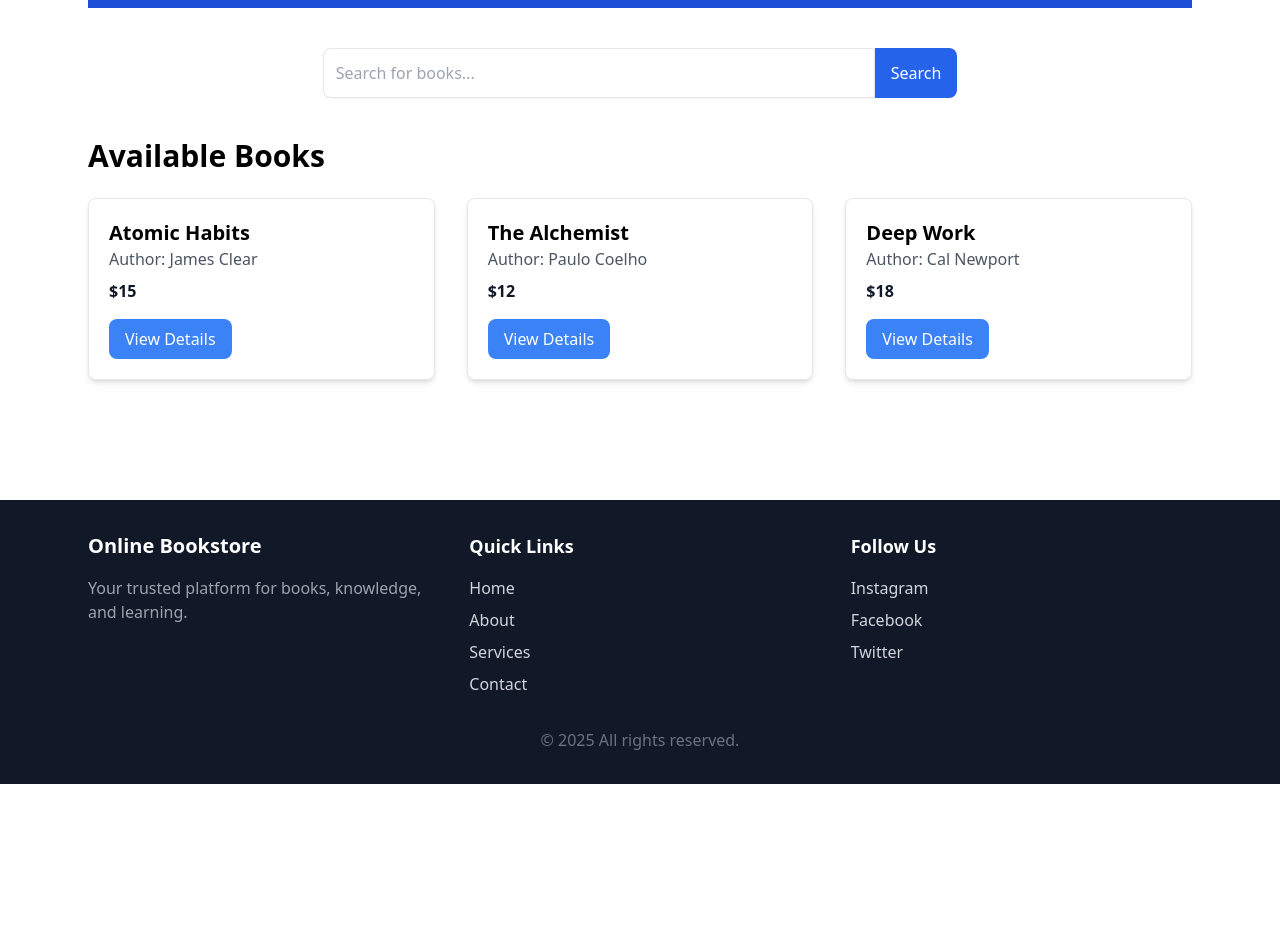
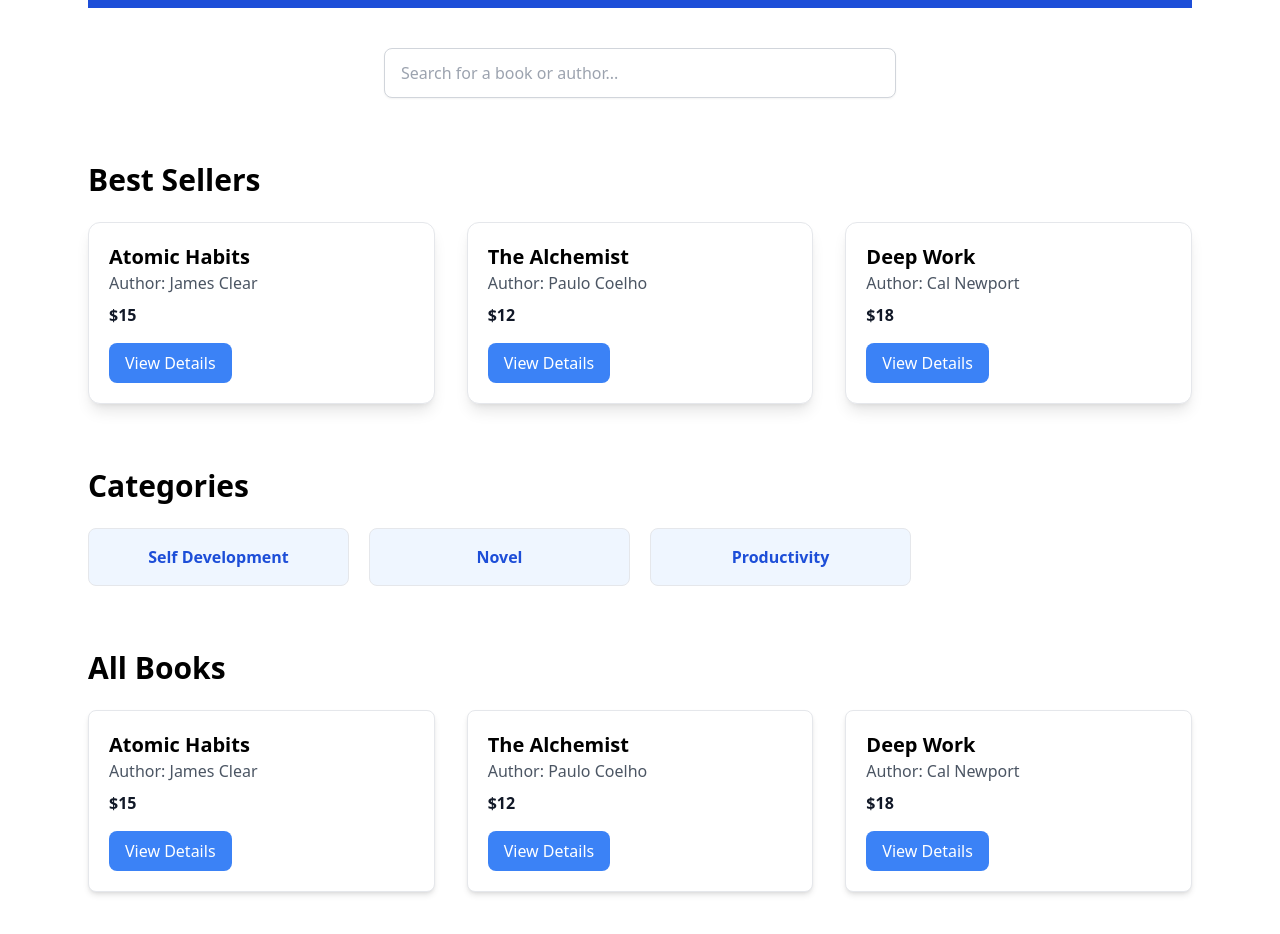
Before and after one commit to rimaejel143/online-bookstore, a React (Create React App) app: page / in a window 1280 px wide. Shown: the part 420-1354 px from the top of the page. Before the commit the page ends 1204 px from the top, so only its background shows below. Built offline with nearby package versions, Linux system fonts and the light colour scheme.

Commit message:
update files

```diff
--- a/src/App.js
+++ b/src/App.js
@@ -7,6 +7,8 @@
 import Services from "./pages/Services";
 import Contact from "./pages/Contact";
 import BookDetails from "./pages/BookDetails";
+import BestSellers from "./pages/BestSellers";
+import Categories from "./pages/Categories";
 
 function App() {
   return (
@@ -20,6 +22,8 @@
           <Route path="/services" element={<Services />} />
           <Route path="/contact" element={<Contact />} />
           <Route path="/books/:id" element={<BookDetails />} />
+          <Route path="/bestsellers" element={<BestSellers />} />
+          <Route path="/categories" element={<Categories />} />
         </Routes>
       </div>
 
--- a/src/components/SearchBar.jsx
+++ b/src/components/SearchBar.jsx
@@ -1,17 +1,22 @@
-import React from "react";
+import React, { useState } from "react";
 
 function SearchBar({ onSearch }) {
+  const [text, setText] = useState("");
+
+  const handleInput = (e) => {
+    setText(e.target.value);
+    onSearch(e.target.value); // send search text to Home page
+  };
+
   return (
-    <div className="flex justify-center mt-10">
+    <div className="mt-10 mb-8 flex justify-center">
       <input
         type="text"
-        placeholder="Search for books..."
-        className="w-1/2 p-3 border rounded-l-lg shadow-sm"
-        onChange={(e) => onSearch(e.target.value)}
+        value={text}
+        onChange={handleInput}
+        placeholder="Search for a book or author..."
+        className="w-full max-w-lg px-4 py-3 border border-gray-300 rounded-lg shadow-sm focus:outline-none focus:ring-2 focus:ring-blue-400"
       />
-      <button className="px-4 bg-blue-600 text-white rounded-r-lg">
-        Search
-      </button>
     </div>
   );
 }
--- a/src/data/Books.js
+++ b/src/data/Books.js
@@ -4,6 +4,7 @@
     title: "Atomic Habits",
     author: "James Clear",
     price: 15,
+    category: "Self Development",
     description: "A personal framework for building good habits.",
   },
   {
@@ -11,6 +12,7 @@
     title: "The Alchemist",
     author: "Paulo Coelho",
     price: 12,
+    category: "Novel",
     description: "A story about following your dreams.",
   },
   {
@@ -18,8 +20,8 @@
     title: "Deep Work",
     author: "Cal Newport",
     price: 18,
+    category: "Productivity",
     description: "A guide to focused success in a distracted world.",
   },
 ];
-
 export default books;
--- /dev/null
+++ b/src/pages/BestSellers.jsx
@@ -0,0 +1,32 @@
+import books from "../data/Books";
+import { Link } from "react-router-dom";
+
+function BestSellers() {
+  // نجرب نعتبر أول 3 كتب "Best Sellers"
+  const best = books.slice(0, 3);
+
+  return (
+    <div className="max-w-6xl mx-auto px-6 py-20">
+      <h1 className="text-4xl font-bold mb-10">🔥 Best Sellers</h1>
+
+      <div className="grid grid-cols-1 sm:grid-cols-2 md:grid-cols-3 gap-8">
+        {best.map((book) => (
+          <div className="bg-white shadow-lg p-6 rounded-xl border hover:shadow-2xl transition">
+            <h2 className="text-2xl font-semibold">{book.title}</h2>
+            <p className="text-gray-600">Author: {book.author}</p>
+            <p className="text-blue-700 font-bold mt-3">${book.price}</p>
+
+            <Link
+              to={`/books/${book.id}`}
+              className="inline-block mt-4 bg-blue-600 text-white px-4 py-2 rounded-lg hover:bg-blue-700"
+            >
+              Details
+            </Link>
+          </div>
+        ))}
+      </div>
+    </div>
+  );
+}
+
+export default BestSellers;
--- a/src/pages/BookDetails.jsx
+++ b/src/pages/BookDetails.jsx
@@ -9,7 +9,7 @@
     return <h1 className="text-center text-2xl mt-20">Book not found</h1>;
 
   return (
-    <div className="max-w-3xl mx-auto px-6 py-12">
+    <div className="max-w-4xl mx-auto px-6 py-20">
       <h1 className="text-4xl font-bold">{book.title}</h1>
       <p className="text-gray-600 mt-2">Author: {book.author}</p>
       <p className="text-2xl font-semibold mt-4">${book.price}</p>
--- /dev/null
+++ b/src/pages/Categories.jsx
@@ -0,0 +1,25 @@
+import books from "../data/Books";
+
+function Categories() {
+  // استخراج كل الكاتيجوريز من الكتب
+  const categories = [...new Set(books.map((b) => b.category || "General"))];
+
+  return (
+    <div className="max-w-6xl mx-auto px-6 py-20">
+      <h1 className="text-4xl font-bold mb-10">📚 Categories</h1>
+
+      <div className="grid grid-cols-2 sm:grid-cols-3 md:grid-cols-4 gap-6">
+        {categories.map((cat) => (
+          <div
+            key={cat}
+            className="bg-blue-50 text-blue-700 font-semibold p-6 rounded-xl border hover:bg-blue-100 hover:shadow-lg cursor-pointer transition text-center"
+          >
+            {cat}
+          </div>
+        ))}
+      </div>
+    </div>
+  );
+}
+
+export default Categories;
--- a/src/pages/Home.jsx
+++ b/src/pages/Home.jsx
@@ -1,21 +1,40 @@
+import { useState } from "react";
 import Hero from "../components/Hero";
 import SearchBar from "../components/SearchBar";
 import books from "../data/Books";
 import { Link } from "react-router-dom";
 
 function Home() {
+  const [filteredBooks, setFilteredBooks] = useState(books);
+
+  const handleSearch = (text) => {
+    const results = books.filter(
+      (book) =>
+        book.title.toLowerCase().includes(text.toLowerCase()) ||
+        book.author.toLowerCase().includes(text.toLowerCase())
+    );
+    setFilteredBooks(results);
+  };
+
+  // Extract categories dynamically
+  const categories = [...new Set(books.map((b) => b.category || "General"))];
+
   return (
     <div className="max-w-6xl mx-auto px-6 py-10">
+      {/* ================= HERO SECTION ================= */}
       <Hero />
-      <SearchBar />
 
-      <h2 className="text-3xl font-bold mt-10 mb-6">Available Books</h2>
+      {/* ================= SEARCH BAR ================= */}
+      <SearchBar onSearch={handleSearch} />
+
+      {/* ================= BEST SELLERS ================= */}
+      <h2 className="text-3xl font-bold mt-16 mb-6"> Best Sellers</h2>
 
       <div className="grid grid-cols-1 sm:grid-cols-2 md:grid-cols-3 gap-8">
-        {books.map((book) => (
+        {filteredBooks.slice(0, 3).map((book) => (
           <div
             key={book.id}
-            className="bg-white shadow-md rounded-lg p-5 border"
+            className="bg-white shadow-lg rounded-xl p-5 border hover:shadow-2xl transition duration-300"
           >
             <h3 className="text-xl font-semibold">{book.title}</h3>
             <p className="text-gray-600">Author: {book.author}</p>
@@ -23,7 +42,48 @@
 
             <Link
               to={`/books/${book.id}`}
-              className="inline-block mt-4 bg-blue-500 text-white px-4 py-2 rounded-lg"
+              className="inline-block mt-4 bg-blue-500 hover:bg-blue-600 text-white px-4 py-2 rounded-lg transition"
+            >
+              View Details
+            </Link>
+          </div>
+        ))}
+      </div>
+
+      {/* ================= CATEGORIES ================= */}
+      <h2 className="text-3xl font-bold mt-16 mb-6"> Categories</h2>
+
+      <div className="grid grid-cols-2 sm:grid-cols-3 md:grid-cols-4 gap-5">
+        {categories.map((cat) => (
+          <div
+            key={cat}
+            className="bg-blue-50 text-blue-700 font-semibold py-4 rounded-lg text-center border hover:bg-blue-100 cursor-pointer transition"
+          >
+            {cat}
+          </div>
+        ))}
+      </div>
+
+      {/* ================= ALL BOOKS SECTION ================= */}
+      <h2 className="text-3xl font-bold mt-16 mb-6"> All Books</h2>
+
+      {filteredBooks.length === 0 && (
+        <p className="text-gray-600 text-lg">No books found.</p>
+      )}
+
+      <div className="grid grid-cols-1 sm:grid-cols-2 md:grid-cols-3 gap-8 mb-20">
+        {filteredBooks.map((book) => (
+          <div
+            key={book.id}
+            className="bg-white shadow-md rounded-lg p-5 border hover:shadow-xl transition"
+          >
+            <h3 className="text-xl font-semibold">{book.title}</h3>
+            <p className="text-gray-600">Author: {book.author}</p>
+            <p className="text-gray-900 font-bold mt-2">${book.price}</p>
+
+            <Link
+              to={`/books/${book.id}`}
+              className="inline-block mt-4 bg-blue-500 hover:bg-blue-600 text-white px-4 py-2 rounded-lg"
             >
               View Details
             </Link>
--- a/src/pages/Services.jsx
+++ b/src/pages/Services.jsx
@@ -1,4 +1,4 @@
-import React from 'react'
+import React from "react";
 
 function Services() {
   return (
@@ -10,9 +10,8 @@
         <li>Personalized book recommendations</li>
         <li>Premium membership & exclusive discounts</li>
       </ul>
-
     </div>
   );
 }
 
-export default Services
+export default Services;
```
Lines whose indentation alone changed are shown as unchanged.
